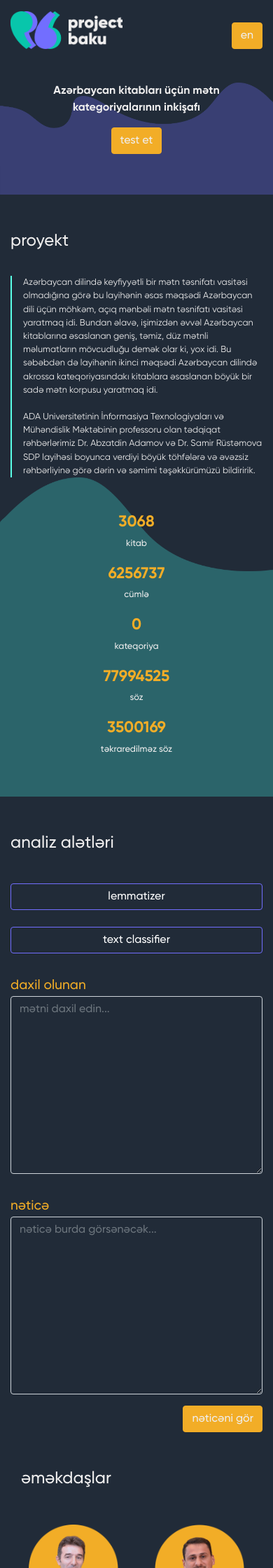
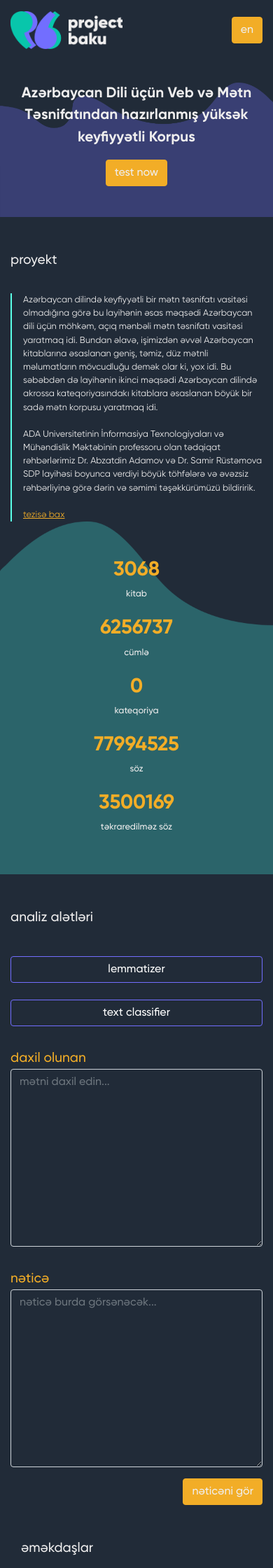
Before and after one commit to amiradamov/BakuProject, a Flask app: page /az in a window 390 px wide. Shown: the top 2240 px of the page at 70% size. Run offline with Flask 2, Linux system fonts and the light colour scheme; some libraries are stand-ins or nearby versions.

Commit message:
latest push restored.

```diff
--- a/static/assets/style.css
+++ b/static/assets/style.css
@@ -217,20 +217,25 @@ select {
     text-align: center;
   }
 
-  hr {
-      border-top: 1px solid var(--whitish-color);
+  .report {
+      color: var(--yellow-color);
+      text-decoration: underline;
   }
 
-  /* #contributors {
-    background-image: url('./images/banner-bg.png');
-    background-size: cover;
-} */
+  .report:hover {
+    color: var(--yellow-color);
+    text-decoration: underline;
+}
 
 
 /* Small devices (phones, 480px and down) */
 @media screen and (max-width: 480px) {
     .statistics {
-        font-size: 1.4rem;
+        font-size: 1.8rem;
+    }
+
+    .title {
+        font-size: 1.2rem;
     }
 
     .subtitle {
@@ -238,12 +243,12 @@ select {
     }
 
     .banner-title {
-        font-size: 3rem;
+        font-size: 1.3rem;
     }
 
     #banner {
         width: 100%;
-        height: 10rem;
+        height: 12rem;
     }
 
     .faculties {
@@ -258,32 +263,32 @@ select {
         font-size: 0.8rem;
     }
 
-    .banner-title {
-        font-size: 1rem
+    #algorithms {
+        padding: 0.5rem 0.5rem 0.5rem 0.5rem;
     }
 
-    #algorithms {
-        padding: 0.5rem 0.5rem 0.5rem 0.5rem;
+    .btn-test {
+        font-size: 1rem;
     }
   }
 
 /* Medium devices (tablets, 768px and down) */
-@media (max-width: 768px) {
-    /* .statistics {
-        font-size: 1.4rem;
+@media (max-width: 768px) and (min-width: 480px) {
+    .statistics {
+        font-size: 2rem;
+    }
+
+    .nav-link {
+        font-size: 0.8rem;
     }
 
     .subtitle {
         font-size: 1.2rem;
     }
 
-    .banner-title {
-        font-size: 1.8rem
-    }
-
     #banner {
         width: 100%;
-        height: 10rem;
+        height: 14rem;
     }
 
     .faculties {
@@ -291,20 +296,20 @@ select {
     }
 
     .names {
-        font-size: 0.8rem;
+        font-size: 1rem;
     }
 
     .text {
-        font-size: 0.8rem;
+        font-size: 1rem;
     }
 
     .banner-title {
-        font-size: 1rem
+        font-size: 2rem;
     }
 
     #algorithms {
         padding: 0.5rem 0.5rem 0.5rem 0.5rem;
-    } */
+    }
  }
 
  /* Large devices (desktops, 992px and down) */
--- a/templates/az.html
+++ b/templates/az.html
@@ -34,7 +34,7 @@
                 <a href="#"><img id="logo" src="static/assets/images/logo.png" alt=""></a>
             </div>
 
-            <div class="col-10 mt-3">
+            <div class="col-10 mt-2 mt-lg-3">
                 <ul class="nav justify-content-end">
                     <li class="nav-item d-none d-md-block">
                         <a class="nav-link" href="#project">proyekt</a>
@@ -60,20 +60,20 @@
 
                 </ul>
             </div>
-
-
         </div>
     </div>
 
     <!-- Banner -->
     <div id="banner" class="container-fluid mt-5">
         <div class="container">
-            <div class="row">
-                <div class="col-12 col-lg-8 text-center text-lg-left align-self-center">
-                    <span class="banner-title">Azərbaycan kitabları üçün mətn kategoriyalarının inkişafı</span><br>
-                    <a class="btn btn-secondary mt-3 btn-test" href="#analysis-tools">test et</a>
+            <div class="row mt-3 mt-lg-0 justify-content-lg-between justify-content-center">
+                <div class="col-12 col-md-10 col-lg-7 text-center text-lg-left align-self-center">
+                    <span class="banner-title">Azərbaycan Dili üçün Veb və Mətn Təsnifatından hazırlanmış yüksək
+                        keyfiyyətli Korpus</span><br>
+                    <a class="btn btn-secondary mt-3 btn-test justify-content-center" href="#analysis-tools">test
+                        now</a>
                 </div>
-                <div class="col-4 title justify-content-end d-none d-lg-block">
+                <div class="col-4 justify-content-end d-none d-lg-block">
                     <img src="static/assets/images/banner.png" class="banner-image" alt="">
                 </div>
             </div>
@@ -106,7 +106,8 @@
                         böyük töhfələrə və əvəzsiz rəhbərliyinə görə dərin və səmimi təşəkkürümüzü bildiririk.
                     </span>
 
-
+                    <br><br>
+                    <a class="report" href="../static/assets/SDP_Final_Report.pdf" target="_blank">tezisə bax</a>
                 </div>
             </div>
 
```
Also changed, not shown: templates/index.html (+21 -14 lines), 1 other file.
